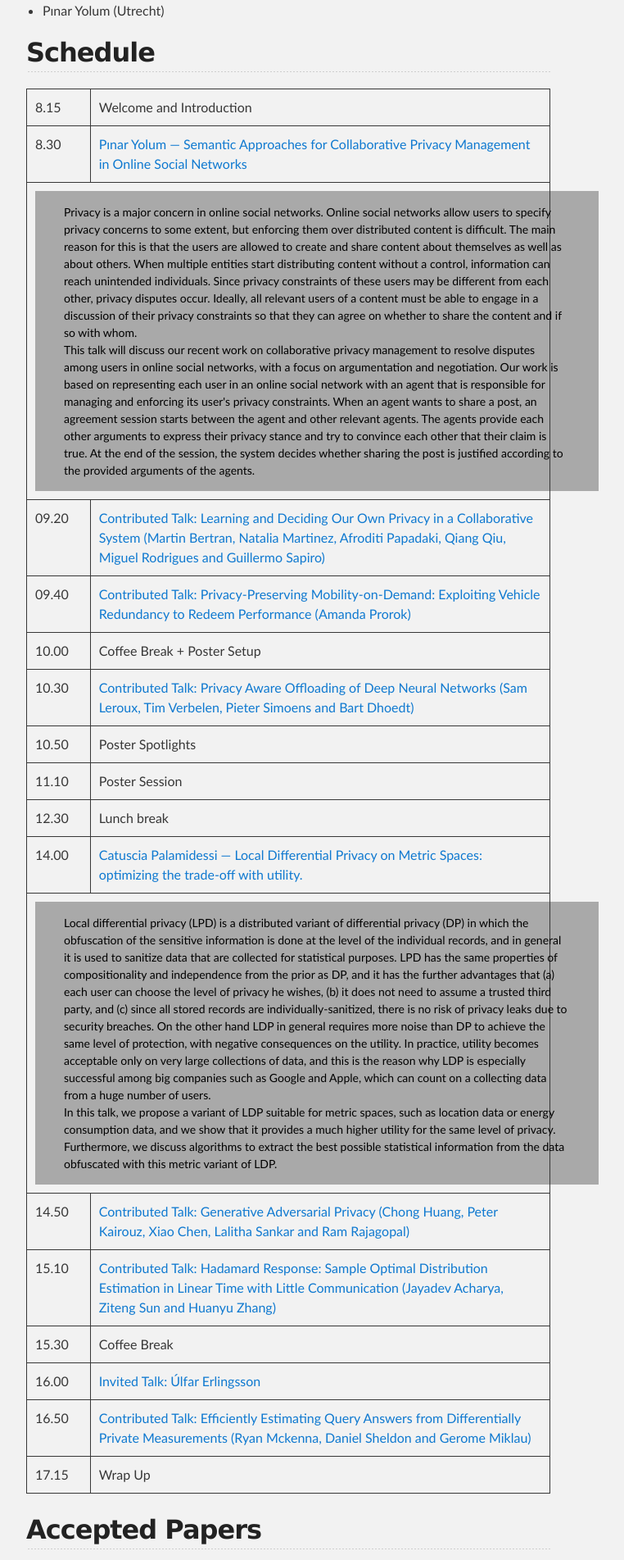
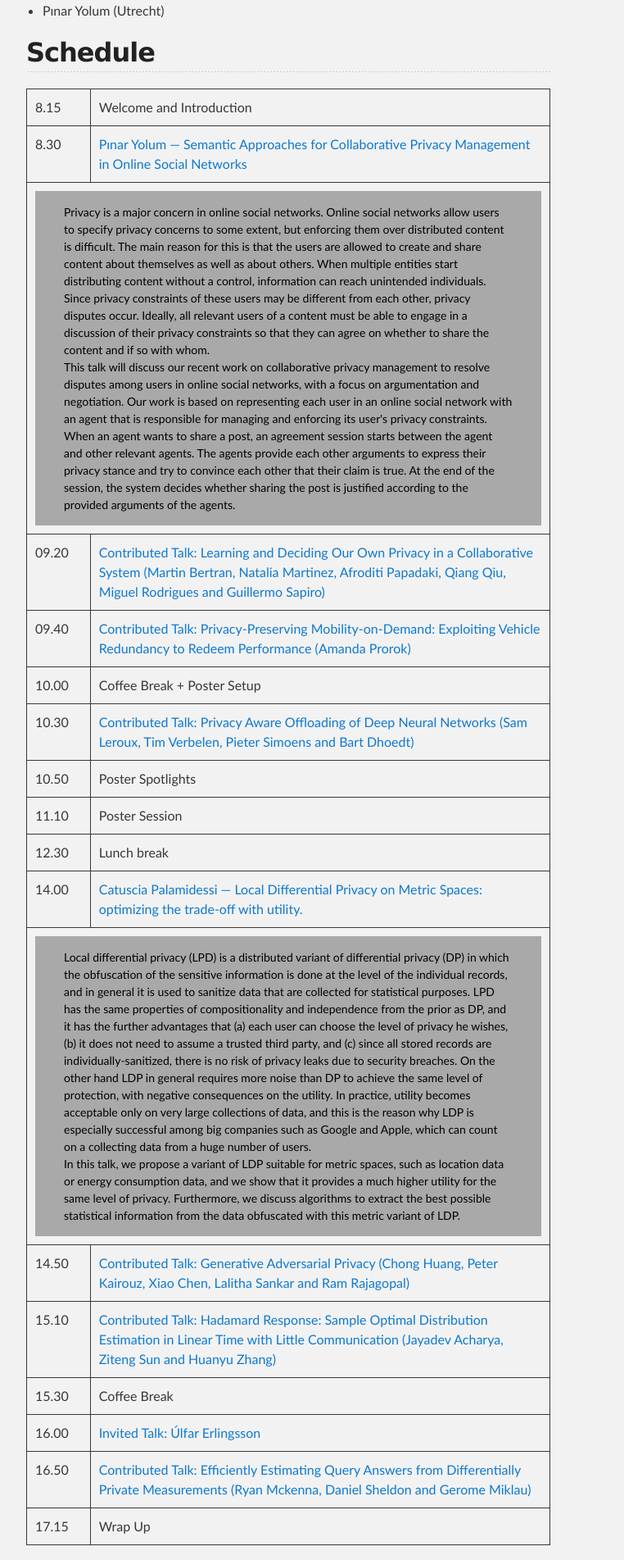
Before and after one commit to pimlai/PIMLAI18, a Jekyll site: the page built from index.md, in a window 1280 px wide. Shown: the part 1009-2912 px from the top of the page at 82% size, without its empty margins (288-1050 px from the left). Built offline with Jekyll 4.4.1, drawn with Linux system fonts in a browser that asks for light colours; our own code applies the rules of GitHub Pages for plain Markdown files.

Commit message:
accordion

```diff
--- a/_sass/jekyll-theme-slate.scss
+++ b/_sass/jekyll-theme-slate.scss
@@ -279,17 +279,6 @@
     color: black;
 }
 
-div.accordion-body {
-    background-color: #eee;
-    color: #444;
-    cursor: pointer;
-    padding: 18px;
-    width: 100%;
-    text-align: left;
-    border: none;
-    outline: none;
-    transition: 0.4s;
-}
 
 .table > tbody > tr > td.slot {
     text-align: left;
--- a/index.md
+++ b/index.md
@@ -46,7 +46,7 @@
 </tr>
 <tr>
 <td>8.30</td>
-<td><a href="#tabs1" data-toggle="collapse">Pınar Yolum &mdash; Semantic Approaches for Collaborative Privacy Management in Online Social Networks</a></td>
+<td><a href="#tabs1" data-toggle="collapse" class="accordion-toggle">Pınar Yolum &mdash; Semantic Approaches for Collaborative Privacy Management in Online Social Networks</a></td>
 </tr>
 <tr>
     <td colspan="2" class="hiddenRow">
@@ -84,7 +84,7 @@
 </tr>
 <tr>
 <td>14.00</td>
-<td><a href="#tabs5" data-toggle="collapse">Catuscia Palamidessi &mdash; Local Differential Privacy on Metric Spaces: optimizing the trade-off with utility.</a></td>
+<td><a href="#tabs5" data-toggle="collapse" class="accordion-toggle">Catuscia Palamidessi &mdash; Local Differential Privacy on Metric Spaces: optimizing the trade-off with utility.</a></td>
 </tr>
 <tr>
     <td colspan="2" class="hiddenRow">
```
